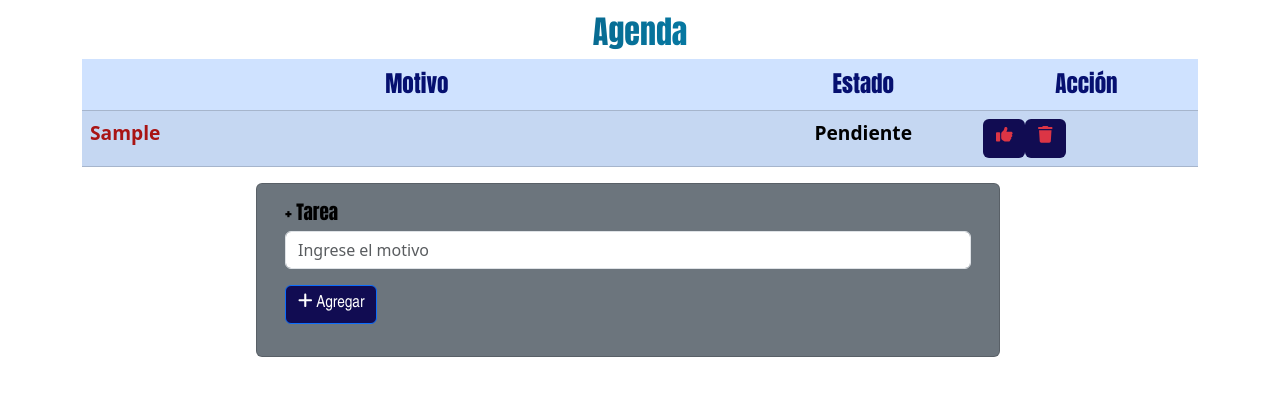
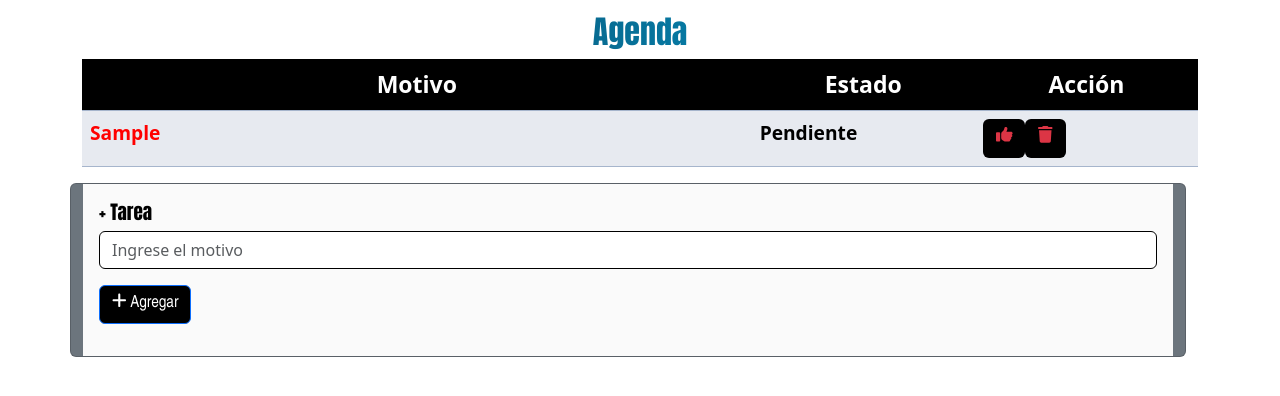
Before and after one commit to dirsis/FED-TI, a React (Vite) app: page / in a window 1280 px wide. Both pictures are taken after typing "Sample" into the empty fields and a click on the button "Agregar". Shown: the top 396 px of the page. Built offline with nearby package versions, Linux system fonts and the light colour scheme.

Commit message:
031120241115

```diff
--- a/src/components/Taskform.css
+++ b/src/components/Taskform.css
@@ -1,7 +1,13 @@
 .btn {
-    background-color: rgb(17, 12, 82);
+    background-color:black;
     font-family:'Arial Narrow', Arial, sans-serif;
     font-size: 1.3vw;
+}
+.card-body {
+  background-color: rgb(250, 250, 250);
+}
+.form-control{
+  border-color: black;
 }
 .card-title{
     font-size: 1.5vw;
--- a/src/components/Taskform.jsx
+++ b/src/components/Taskform.jsx
@@ -27,7 +27,7 @@ export default function Taskform({ tareas, setTareas }) {
   };
   return (
     <div className="row justify-content-md-center">
-      <div className="card text-bg-secondary mb-6 col-8">
+      <div className="card text-bg-secondary mb-6 col-12">
         <div className="card-body">
           <h5 className="card-title">+ Tarea</h5>
 
--- a/src/components/Taskitem.css
+++ b/src/components/Taskitem.css
@@ -1,6 +1,6 @@
 .pendiente {
     font-weight: 900;
-    color: hsl(0, 79%, 37%);
+    color: hsl(0, 100%, 50%);
     font-size: 1.5vw;
 
 }
@@ -9,7 +9,6 @@
     color:black;
     font-style: italic;
     font-size: 1.5vw;
-
 }
 
 .estado {
--- a/src/components/Taskitem.jsx
+++ b/src/components/Taskitem.jsx
@@ -36,7 +36,9 @@ export default function Taskitem({ tarea, tareas, setTareas }) {
           {tarea.descrip}
         </span>
       </td>
-      <td className="estado" width="20%">{tarea.estado == 0 ? "Pendiente" : "Completada"}</td>
+      <td width="20%">
+        <span className="estado">{tarea.estado == 0 ? "Pendiente" : "Completada"}</span>
+      </td>
       <td width="20%">
         <button
           className={
--- a/src/components/Tasklist.css
+++ b/src/components/Tasklist.css
@@ -2,6 +2,18 @@
 .table th {
     font-size: 1.8vw;
     text-align: center;
-    font-family: Impact, Haettenschweiler, 'Arial Narrow Bold', sans-serif;
-    color: rgb(6, 16, 112);
+    background-color:black;
+    color:white
 }
+
+.table-primary {
+    --bs-table-border-color: #a6b5cc;
+    --bs-table-striped-bg: #e7eaf0;
+    --bs-table-striped-color: #000;
+    --bs-table-active-bg: #bacbe6;
+    --bs-table-active-color: #000;
+    --bs-table-hover-bg: #bfd1ec;
+    --bs-table-hover-color: #000;
+    color: var(--bs-table-color);
+    border-color: var(--bs-table-border-color);
+}
--- a/src/components/Tasklist.jsx
+++ b/src/components/Tasklist.jsx
@@ -5,7 +5,7 @@ import "./Tasklist.css";
 export default function Tasklist({ tareas, setTareas }) {
   return (
     <div className="col">
-      <table className="table  table-striped table-primary">
+      <table className="table table-striped table-primary">
         <thead>
           <tr>
             <th>Motivo</th>
```
